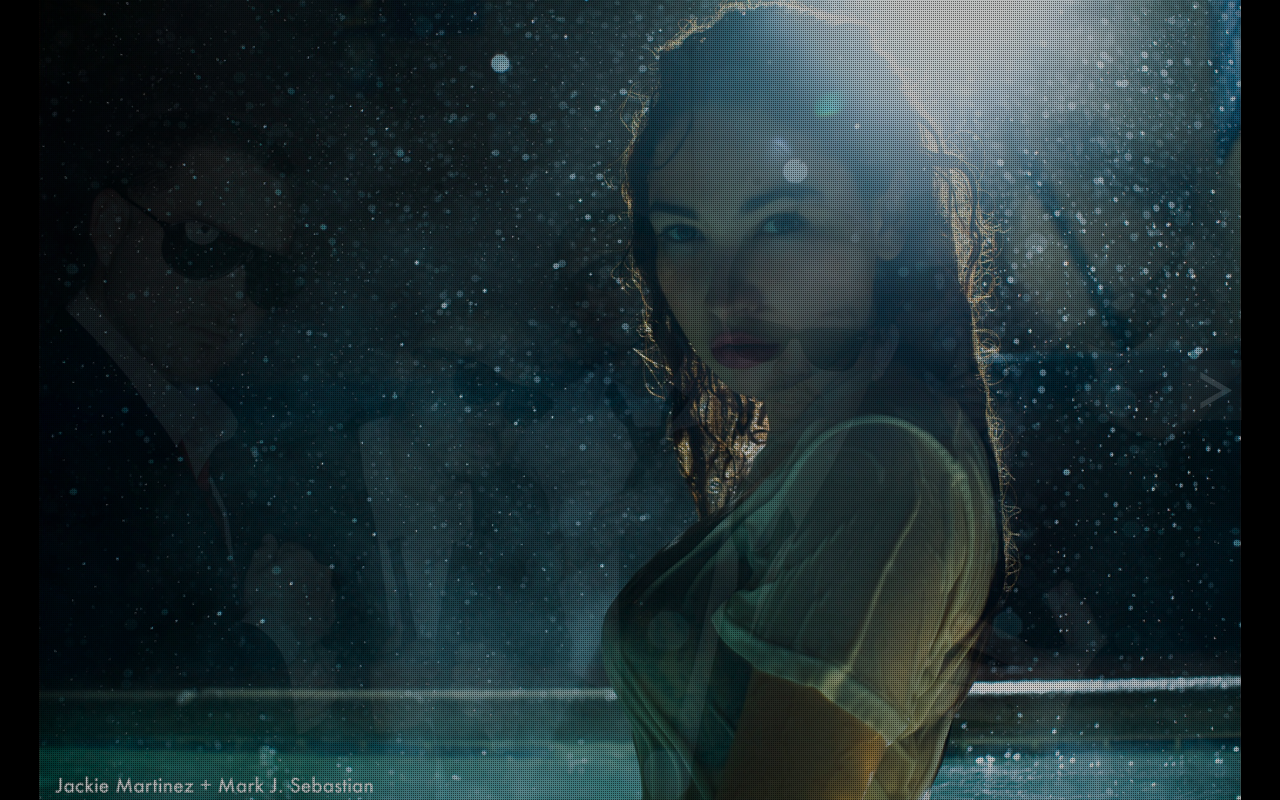
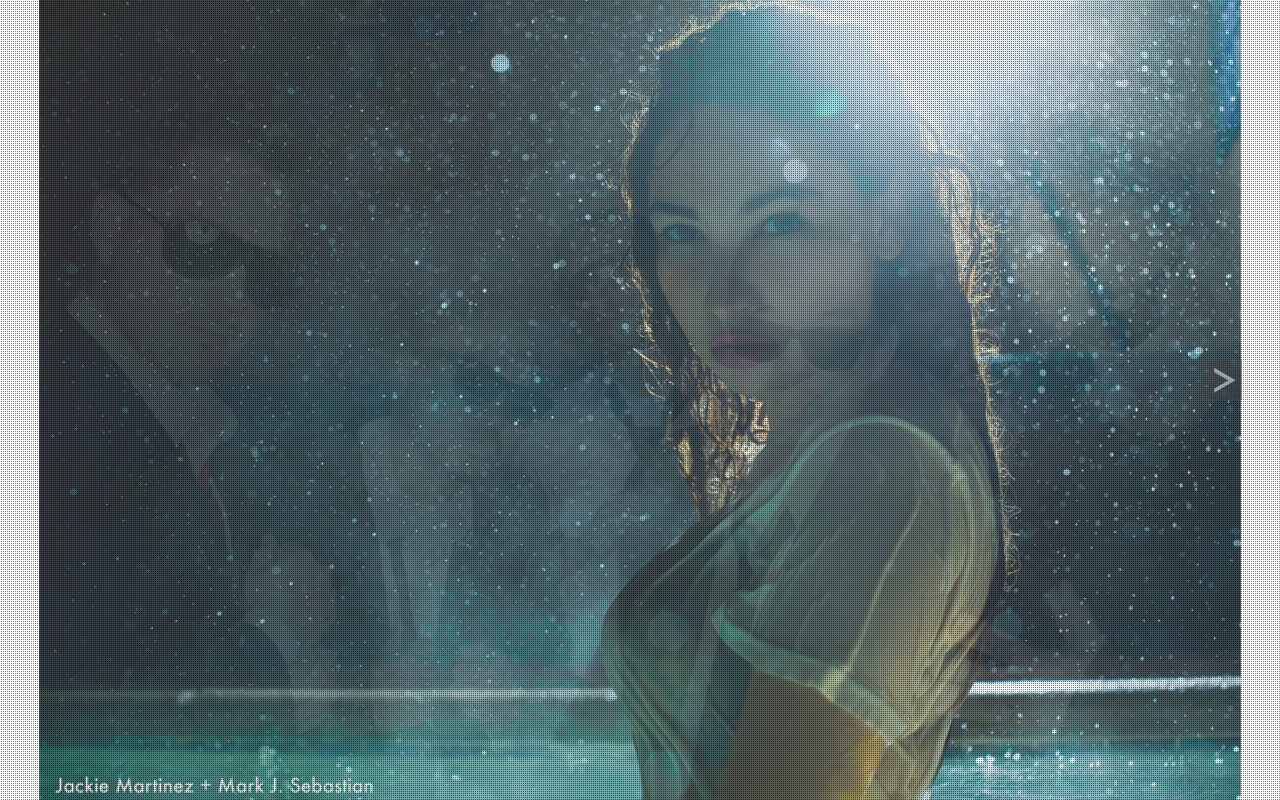
Before and after one commit to vanting/juicyslider, a plain HTML site: page contain_mode.html in a window 1280 px wide. Drawn offline with nearby package versions, Linux system fonts and the light colour scheme.

Commit message:
added width/height parameters to adjust the slider size added support for multiple sliders in same page

```diff
--- a/contain_mode.html
+++ b/contain_mode.html
@@ -9,7 +9,7 @@
 
     <body>
         <!-- Juicy Slider -->
-        <div id="juicyslider">
+        <div id="myslider" class="juicyslider">
             <ul>
                 <li><img src="data/1.jpg" alt=""></li>
                 <li><img src="data/2.jpg" alt=""></li>
@@ -17,9 +17,7 @@
                 <li><img src="data/4.jpg" alt=""></li>
                 <li><img src="data/5.jpg" alt=""></li>
             </ul>
-            <div id="next-btn" class="nav">
-                <a href="#" class="next-icon"></a>
-            </div>
+            <div class="nav next"></div>
             <div class="mask"></div>
         </div>
 
@@ -27,8 +25,11 @@
         <script type="text/javascript">
             // start to run when document ready
             $(function() {
-                $('#juicyslider').juicyslider({
-                    mode: 'contain'
+                $('#myslider').juicyslider({
+                    mode: 'contain',
+                    bgcolor: '#FFF',
+                    width: null,
+                    height: null,
                 });
             });
         </script>
--- a/css/juicyslider.css
+++ b/css/juicyslider.css
@@ -1,37 +1,25 @@
 /**
  * Juicy Slider styles sheet
  *
- * Version: v1.0.0
  * (c) 2013 by Van Ting
  *
  */
 
 /* CSS reset */
-html {
+html, body {
     margin: 0;
     padding: 0;
     border: 0;
 }
 
-.bp-reset-element, body, h1, h2, h3, h4, h5, h6, article, aside, details, figcaption, figure, footer, header, hgroup, menu, nav, section, summary, blockquote, q, th, td, caption, table,
-div, span, object, iframe, p,
-pre, a, abbr, acronym, address,
-code, del, dfn, em, img,
-dl, dt, dd, ol, ul, li, fieldset,
-form, label, legend,
-caption, tbody, tfoot, thead, tr {
-    margin: 0;
-    padding: 0;
+.juicyslider {
+    position: relative;
+    padding:0;
+    margin:0;
     border: 0;
-    font-weight: inherit;
-    font-style: inherit;
-    font-size: 100%;
-    font-family: inherit;
-    vertical-align: baseline;
 }
-/* end of CSS reset */
 
-#juicyslider ul {
+.juicyslider ul {
     width:100%;
     height:100%;
     position:absolute;
@@ -41,7 +29,7 @@ caption, tbody, tfoot, thead, tr {
     margin:0;
 }
 
-#juicyslider li {
+.juicyslider li {
     width: 100%;
     height:100%;
     position: absolute;
@@ -50,8 +38,40 @@ caption, tbody, tfoot, thead, tr {
     display:none;       /* all hidden initially */
 }
 
-#juicyslider li:first-child {
+.juicyslider li:first-child {
     display: block;
+}
+
+.juicyslider .nav {
+    position: absolute;
+    top: 45%;
+    padding: 20px;
+    opacity: .1;
+    filter: alpha(opacity=10);
+    cursor: pointer;
+    z-index: 1000;
+    -webkit-transition: all 200ms ease-in-out;
+    -moz-transition: all 200ms ease-in-out;
+    -o-transition: all 200ms ease-in-out;
+    transition: all 200ms ease-in-out;
+}
+
+.juicyslider:hover .nav {
+    opacity: .5;
+    filter: alpha(opacity=50);
+}
+
+.next {
+    right: 3%;
+    background-image: url(../img/next-40.png);
+}
+
+.mask {
+    background-image: none;
+    position: absolute;
+    width: 100%;
+    height: 100%;
+    z-index: 100;
 }
 
 .maxw {
@@ -67,63 +87,3 @@ caption, tbody, tfoot, thead, tr {
     position: absolute;
     filter:inherit;     /* for ie8 to inherit parent opacity */
 }
-
-body {
-    background-color: #000;
-}
-
-/*
-.next-icon {
-    display: block;
-    border-top: solid 2px #fff;
-    border-right: solid 2px #fff;
-    width: 20px;
-    height: 20px;
-    position: relative;
-    left: -5px;
-    -webkit-transform: rotate(45deg);
-    -moz-transform: rotate(45deg);
-    -ms-transform: rotate(45deg);
-    -o-transform: rotate(45deg);
-    transform: rotate(45deg);
-    color: #fff;
-    text-decoration: none;
-}
-
-.nav {
-    position: absolute;
-    right: 5%;
-    top: 45%;
-    padding: 20px;
-    background: #000;
-    border-radius: 40px;
-    opacity: .4;
-    cursor: pointer;
-    z-index: 1000;
-}
-*/
-
-.nav {
-    background-image: url(../img/next-60.png);
-    position: absolute;
-    right: 3%;
-    top: 45%;
-    padding: 30px;
-    opacity: .15;
-    filter: alpha(opacity=15);
-    cursor: pointer;
-    z-index: 1000;
-}
-
-.nav:hover {
-    opacity: .5;
-    filter: alpha(opacity=50);
-}
-
-.mask {
-    background-image: none;
-    position: absolute;
-    width: 100%;
-    height: 100%;
-    z-index: 100;
-}
--- a/js/juicyslider.js
+++ b/js/juicyslider.js
@@ -1,7 +1,6 @@
 /*
  * Juicy Slider Core
  *
- * Version: v1.0.0
  * (c) 2013 by Van Ting
  *
  * Implment as jQuery plugin.
@@ -15,6 +14,8 @@
         var settings = $.extend({
             // these are the defaults.
             mode: "cover", // or "contain"
+            width: '100%',      // set null to make the slider as wide/tall as the window,
+            height: '100%',     // or any other values in px or % unit
             mask: "raster", // or "square", "strip", "none"
             bgcolor: "#000",
             autoplay: 4000, // 0 for no autoplay, any other postive number for play interval in (ms)
@@ -23,7 +24,7 @@
         }, options);
 
         // set bg color
-        $('body').css('background-color', settings.bgcolor);
+        this.css('background-color', settings.bgcolor);
 
         // set mask
         this.find('.mask').css('background-image', settings.mask == 'none' ? 'none' : 'url(./img/' + settings.mask + '.png)');
@@ -46,7 +47,7 @@
         }
 
         // set the next button
-        this.find('#next-btn').click(nextSlide);
+        this.find('.nav.next').click(nextSlide);
 
         // set autoplay interval
         if (settings.autoplay > 0)
@@ -56,12 +57,16 @@
          * handling bg images resize
          */
         var theWindow = $(window);
+        var viewport = this;
 
         function resizeImg() {
 
-            winw = theWindow.width();
-            winh = theWindow.height();
-            winRatio = winw / winh;
+            // set width and height of the slider
+            viewport.width(settings.width == null ? theWindow.width() : settings.width);
+            viewport.height(settings.height == null ? theWindow.height() : settings.height);
+            vieww = viewport.width();
+            viewh = viewport.height();
+            viewRatio = vieww / viewh;
 
             bgimg = $(slides[i]).find("img");      // the current visible image
 
@@ -69,18 +74,18 @@
 
                 imgRatio = bgimg.width() / bgimg.height();
 
-                if ((winRatio < imgRatio && settings.mode == 'contain') || (winRatio >= imgRatio && settings.mode == 'cover')) {
+                if ((viewRatio < imgRatio && settings.mode == 'contain') || (viewRatio >= imgRatio && settings.mode == 'cover')) {
 
                     bgimg.removeClass('maxh').addClass('maxw').css({
                         /* get new height after adjust above */
-                        top: (winh - winw/imgRatio) / 2,
+                        top: (viewh - vieww / imgRatio) / 2,
                         left: 0
                     });
                 } else {
                     bgimg.removeClass('maxw').addClass('maxh').css({
                         /* get new width after adjust above */
                         top: 0,
-                        left: (winw - imgRatio*winh) / 2
+                        left: (vieww - imgRatio * viewh) / 2
                     });
                 }
             };
```
Also changed, not shown: default_settings.html (+4 -6 lines), drop_effect.html (+5 -5 lines), index.html (+75 -8 lines), no_autoplay.html (+6 -6 lines), puff_effect.html (+5 -5 lines), img/next-40.png (added), 1 other file.
